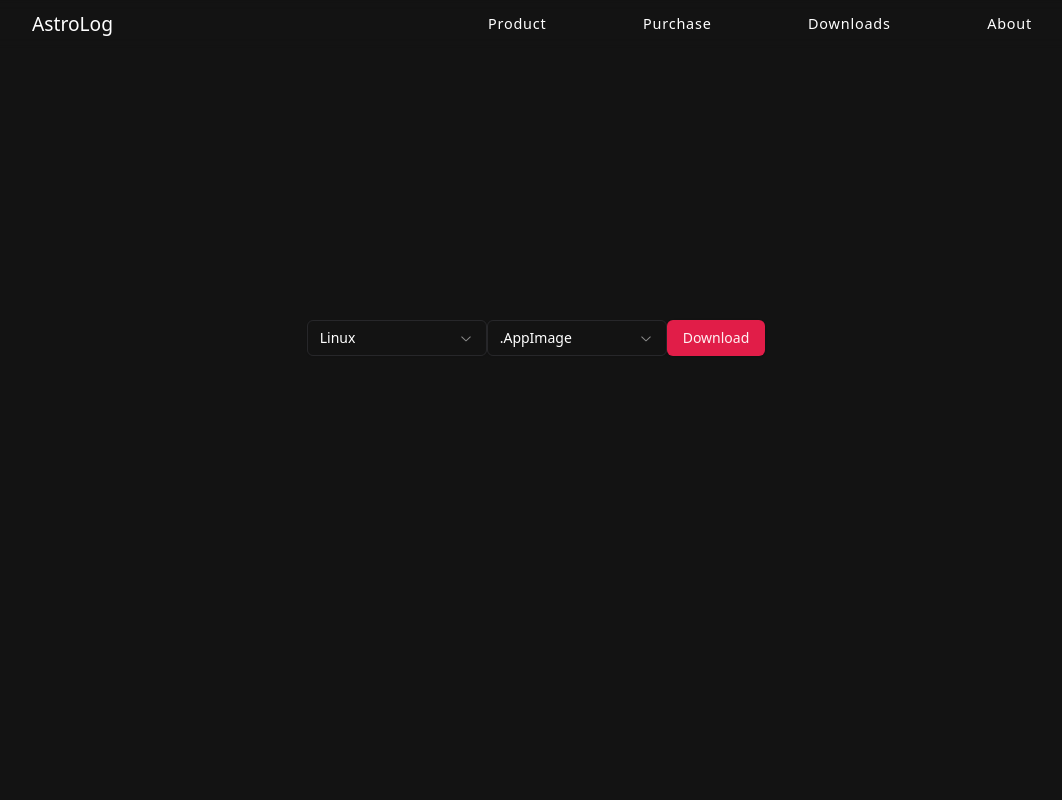
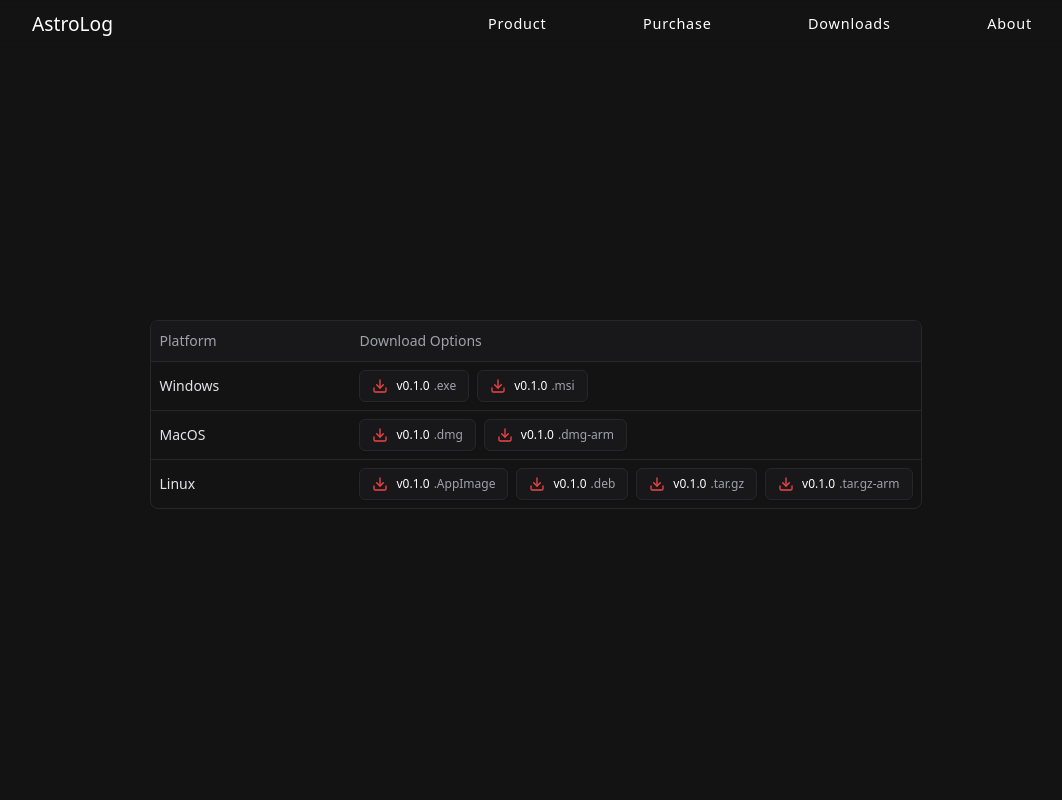
Before and after one commit to astrolog-app/website, a Next.js app: page /downloads in a window 1280 px wide. Shown: the top 800 px of the page, without its empty margins (104-1166 px from the left). Built offline with nearby package versions, Linux system fonts and the light colour scheme.

Commit message:
feat: download table

```diff
--- a/package.json
+++ b/package.json
@@ -10,7 +10,6 @@
   },
   "dependencies": {
     "@radix-ui/react-icons": "^1.3.0",
-    "@radix-ui/react-select": "^2.2.2",
     "@radix-ui/react-separator": "^1.1.1",
     "@radix-ui/react-slot": "^1.1.0",
     "class-variance-authority": "^0.7.0",
--- a/src/app/downloads/page.tsx
+++ b/src/app/downloads/page.tsx
@@ -1,15 +1,15 @@
 import Page from "@/components/page/page";
 import NavBar from "@/components/navBar";
 import PageContent from "@/components/page/pageContent";
+import Footer from "@/components/footer";
 import DownloadSelection from "@/components/page/downloadSelection";
-import Footer from "@/components/footer";
 
 export default function Downloads() {
     return (
         <Page>
             <NavBar/>
             <PageContent>
-                <DownloadSelection className='mt-80' />
+                <DownloadSelection className="mt-80" />
             </PageContent>
             <Footer/>
         </Page>
--- a/src/components/page/downloadSelection.tsx
+++ b/src/components/page/downloadSelection.tsx
@@ -1,17 +1,17 @@
 "use client";
 
-import {Select, SelectContent, SelectItem, SelectTrigger, SelectValue} from "@/components/ui/select";
 import {Button} from "@/components/ui/button";
-import {useEffect, useState} from "react";
+import {Table, TableBody, TableCell, TableHead, TableHeader, TableRow} from "@/components/ui/table";
+import {Download} from "lucide-react";
 import {cn} from "@/lib/utils";
 
-const osExtensions: Record<string, string[]> = {
+const downloadOptions = {
     windows: [".exe", ".msi"],
-    macos: [".dmg", ".dmg-arm"],
+    macOS: [".dmg", ".dmg-arm"],
     linux: [".AppImage", ".deb", ".tar.gz", ".tar.gz-arm"],
-};
+}
 
-const version = "0.1.0";
+const version = "0.1.0"
 const basePath = `https://github.com/astrolog-app/astrolog/releases/download/astrolog-v${version}/`;
 
 const downloadLinks: Record<string, Record<string, string>> = {
@@ -32,60 +32,48 @@
 };
 
 export default function DownloadSelection({ className }: { className?: string }) {
-    const [selectedOS, setSelectedOS] = useState<string>("windows");
-    const [selectedExt, setSelectedExt] = useState<string>(".exe");
-
-    useEffect(() => {
-        const platform = navigator.userAgent.toLowerCase();
-
-        if (platform.includes("win")) setSelectedOS("windows");
-        else if (platform.includes("mac")) setSelectedOS("macos");
-        else if (platform.includes("linux")) setSelectedOS("linux");
-        else setSelectedOS("windows");
-    }, []);
-
-    useEffect(() => {
-        if (selectedOS) {
-            setSelectedExt(osExtensions[selectedOS][0]);
-        }
-    }, [selectedOS]);
-
     return (
-        <div className={cn(className, "flex")}>
-            <Select value={selectedOS} onValueChange={(value) => setSelectedOS(value)}>
-                <SelectTrigger className="w-[180px]">
-                    <SelectValue placeholder="Operating System" />
-                </SelectTrigger>
-                <SelectContent>
-                    <SelectItem value="windows">Windows</SelectItem>
-                    <SelectItem value="macos">MacOS</SelectItem>
-                    <SelectItem value="linux">Linux</SelectItem>
-                </SelectContent>
-            </Select>
-
-            <Select value={selectedExt} onValueChange={(value) => setSelectedExt(value)}>
-                <SelectTrigger className="w-[180px]">
-                    <SelectValue placeholder="File Extension" />
-                </SelectTrigger>
-                <SelectContent>
-                    {selectedOS &&
-                        osExtensions[selectedOS].map((ext) => (
-                            <SelectItem key={ext} value={ext}>
-                                {ext}
-                            </SelectItem>
-                        ))}
-                </SelectContent>
-            </Select>
-
-            <Button
-                onClick={() => {
-                    const url = downloadLinks[selectedOS]?.[selectedExt];
-                    if (url) window.open(url, "_blank");
-                }}
-            >
-
-                Download
-            </Button>
+        <div className={cn(className, "mt-80 rounded-lg border border-zinc-800 overflow-hidden")}>
+            <Table>
+                <TableHeader className="bg-zinc-900">
+                    <TableRow className="hover:bg-zinc-900/80">
+                        <TableHead className="text-zinc-400 w-[200px]">Platform</TableHead>
+                        <TableHead className="text-zinc-400">Download Options</TableHead>
+                    </TableRow>
+                </TableHeader>
+                <TableBody>
+                    {Object.entries(downloadOptions).map(([os, extensions]) => (
+                        <TableRow key={os} className="border-zinc-800 hover:bg-zinc-900/50">
+                            <TableCell className="font-medium capitalize text-zinc-200">{os}</TableCell>
+                            <TableCell>
+                                <div className="flex flex-wrap gap-2">
+                                    {extensions.map((ext) => (
+                                        <Button
+                                            key={ext}
+                                            variant="outline"
+                                            size="sm"
+                                            className="border-zinc-800 bg-zinc-900 hover:bg-red-950 hover:text-red-400 hover:border-red-900 transition-colors"
+                                            onClick={() => {
+                                                const url = downloadLinks[os][ext];
+                                                const a = document.createElement('a');
+                                                a.href = url;
+                                                a.download = '';
+                                                document.body.appendChild(a);
+                                                a.click();
+                                                document.body.removeChild(a);
+                                            }}
+                                        >
+                                            <Download className="mr-2 h-4 w-4 text-red-500"/>
+                                            <span className="mr-1">v{version}</span>
+                                            <span className="text-zinc-400">{ext}</span>
+                                        </Button>
+                                    ))}
+                                </div>
+                            </TableCell>
+                        </TableRow>
+                    ))}
+                </TableBody>
+            </Table>
         </div>
     );
 }
--- a/src/components/ui/select.tsx
+++ /dev/null
@@ -1,158 +0,0 @@
-"use client"
-
-import * as React from "react"
-import * as SelectPrimitive from "@radix-ui/react-select"
-import { cn } from "@/lib/utils"
-import { CheckIcon, ChevronDownIcon, ChevronUpIcon } from "@radix-ui/react-icons"
-
-const Select = SelectPrimitive.Root
-
-const SelectGroup = SelectPrimitive.Group
-
-const SelectValue = SelectPrimitive.Value
-
-const SelectTrigger = React.forwardRef<
-  React.ElementRef<typeof SelectPrimitive.Trigger>,
-  React.ComponentPropsWithoutRef<typeof SelectPrimitive.Trigger>
->(({ className, children, ...props }, ref) => (
-  <SelectPrimitive.Trigger
-    ref={ref}
-    className={cn(
-      "flex h-9 w-full items-center justify-between whitespace-nowrap rounded-md border border-input bg-transparent px-3 py-2 text-sm shadow-sm ring-offset-background data-[placeholder]:text-muted-foreground focus:outline-none focus:ring-1 focus:ring-ring disabled:cursor-not-allowed disabled:opacity-50 [&>span]:line-clamp-1",
-      className
-    )}
-    {...props}
-  >
-    {children}
-    <SelectPrimitive.Icon asChild>
-      <ChevronDownIcon className="h-4 w-4 opacity-50" />
-    </SelectPrimitive.Icon>
-  </SelectPrimitive.Trigger>
-))
-SelectTrigger.displayName = SelectPrimitive.Trigger.displayName
-
-const SelectScrollUpButton = React.forwardRef<
-  React.ElementRef<typeof SelectPrimitive.ScrollUpButton>,
-  React.ComponentPropsWithoutRef<typeof SelectPrimitive.ScrollUpButton>
->(({ className, ...props }, ref) => (
-  <SelectPrimitive.ScrollUpButton
-    ref={ref}
-    className={cn(
-      "flex cursor-default items-center justify-center py-1",
-      className
-    )}
-    {...props}
-  >
-    <ChevronUpIcon className="h-4 w-4" />
-  </SelectPrimitive.ScrollUpButton>
-))
-SelectScrollUpButton.displayName = SelectPrimitive.ScrollUpButton.displayName
-
-const SelectScrollDownButton = React.forwardRef<
-  React.ElementRef<typeof SelectPrimitive.ScrollDownButton>,
-  React.ComponentPropsWithoutRef<typeof SelectPrimitive.ScrollDownButton>
->(({ className, ...props }, ref) => (
-  <SelectPrimitive.ScrollDownButton
-    ref={ref}
-    className={cn(
-      "flex cursor-default items-center justify-center py-1",
-      className
-    )}
-    {...props}
-  >
-    <ChevronDownIcon className="h-4 w-4" />
-  </SelectPrimitive.ScrollDownButton>
-))
-SelectScrollDownButton.displayName =
-  SelectPrimitive.ScrollDownButton.displayName
-
-const SelectContent = React.forwardRef<
-  React.ElementRef<typeof SelectPrimitive.Content>,
-  React.ComponentPropsWithoutRef<typeof SelectPrimitive.Content>
->(({ className, children, position = "popper", ...props }, ref) => (
-  <SelectPrimitive.Portal>
-    <SelectPrimitive.Content
-      ref={ref}
-      className={cn(
-        "relative z-50 max-h-[--radix-select-content-available-height] min-w-[8rem] overflow-y-auto overflow-x-hidden rounded-md border bg-popover text-popover-foreground shadow-md data-[state=open]:animate-in data-[state=closed]:animate-out data-[state=closed]:fade-out-0 data-[state=open]:fade-in-0 data-[state=closed]:zoom-out-95 data-[state=open]:zoom-in-95 data-[side=bottom]:slide-in-from-top-2 data-[side=left]:slide-in-from-right-2 data-[side=right]:slide-in-from-left-2 data-[side=top]:slide-in-from-bottom-2 origin-[--radix-select-content-transform-origin]",
-        position === "popper" &&
-          "data-[side=bottom]:translate-y-1 data-[side=left]:-translate-x-1 data-[side=right]:translate-x-1 data-[side=top]:-translate-y-1",
-        className
-      )}
-      position={position}
-      {...props}
-    >
-      <SelectScrollUpButton />
-      <SelectPrimitive.Viewport
-        className={cn(
-          "p-1",
-          position === "popper" &&
-            "h-[var(--radix-select-trigger-height)] w-full min-w-[var(--radix-select-trigger-width)]"
-        )}
-      >
-        {children}
-      </SelectPrimitive.Viewport>
-      <SelectScrollDownButton />
-    </SelectPrimitive.Content>
-  </SelectPrimitive.Portal>
-))
-SelectContent.displayName = SelectPrimitive.Content.displayName
-
-const SelectLabel = React.forwardRef<
-  React.ElementRef<typeof SelectPrimitive.Label>,
-  React.ComponentPropsWithoutRef<typeof SelectPrimitive.Label>
->(({ className, ...props }, ref) => (
-  <SelectPrimitive.Label
-    ref={ref}
-    className={cn("px-2 py-1.5 text-sm font-semibold", className)}
-    {...props}
-  />
-))
-SelectLabel.displayName = SelectPrimitive.Label.displayName
-
-const SelectItem = React.forwardRef<
-  React.ElementRef<typeof SelectPrimitive.Item>,
-  React.ComponentPropsWithoutRef<typeof SelectPrimitive.Item>
->(({ className, children, ...props }, ref) => (
-  <SelectPrimitive.Item
-    ref={ref}
-    className={cn(
-      "relative flex w-full cursor-default select-none items-center rounded-sm py-1.5 pl-2 pr-8 text-sm outline-none focus:bg-accent focus:text-accent-foreground data-[disabled]:pointer-events-none data-[disabled]:opacity-50",
-      className
-    )}
-    {...props}
-  >
-    <span className="absolute right-2 flex h-3.5 w-3.5 items-center justify-center">
-      <SelectPrimitive.ItemIndicator>
-        <CheckIcon className="h-4 w-4" />
-      </SelectPrimitive.ItemIndicator>
-    </span>
-    <SelectPrimitive.ItemText>{children}</SelectPrimitive.ItemText>
-  </SelectPrimitive.Item>
-))
-SelectItem.displayName = SelectPrimitive.Item.displayName
-
-const SelectSeparator = React.forwardRef<
-  React.ElementRef<typeof SelectPrimitive.Separator>,
-  React.ComponentPropsWithoutRef<typeof SelectPrimitive.Separator>
->(({ className, ...props }, ref) => (
-  <SelectPrimitive.Separator
-    ref={ref}
-    className={cn("-mx-1 my-1 h-px bg-muted", className)}
-    {...props}
-  />
-))
-SelectSeparator.displayName = SelectPrimitive.Separator.displayName
-
-export {
-  Select,
-  SelectGroup,
-  SelectValue,
-  SelectTrigger,
-  SelectContent,
-  SelectLabel,
-  SelectItem,
-  SelectSeparator,
-  SelectScrollUpButton,
-  SelectScrollDownButton,
-}
--- /dev/null
+++ b/src/components/ui/table.tsx
@@ -0,0 +1,120 @@
+import * as React from "react"
+
+import { cn } from "@/lib/utils"
+
+const Table = React.forwardRef<
+  HTMLTableElement,
+  React.HTMLAttributes<HTMLTableElement>
+>(({ className, ...props }, ref) => (
+  <div className="relative w-full overflow-auto">
+    <table
+      ref={ref}
+      className={cn("w-full caption-bottom text-sm", className)}
+      {...props}
+    />
+  </div>
+))
+Table.displayName = "Table"
+
+const TableHeader = React.forwardRef<
+  HTMLTableSectionElement,
+  React.HTMLAttributes<HTMLTableSectionElement>
+>(({ className, ...props }, ref) => (
+  <thead ref={ref} className={cn("[&_tr]:border-b", className)} {...props} />
+))
+TableHeader.displayName = "TableHeader"
+
+const TableBody = React.forwardRef<
+  HTMLTableSectionElement,
+  React.HTMLAttributes<HTMLTableSectionElement>
+>(({ className, ...props }, ref) => (
+  <tbody
+    ref={ref}
+    className={cn("[&_tr:last-child]:border-0", className)}
+    {...props}
+  />
+))
+TableBody.displayName = "TableBody"
+
+const TableFooter = React.forwardRef<
+  HTMLTableSectionElement,
+  React.HTMLAttributes<HTMLTableSectionElement>
+>(({ className, ...props }, ref) => (
+  <tfoot
+    ref={ref}
+    className={cn(
+      "border-t bg-muted/50 font-medium [&>tr]:last:border-b-0",
+      className
+    )}
+    {...props}
+  />
+))
+TableFooter.displayName = "TableFooter"
+
+const TableRow = React.forwardRef<
+  HTMLTableRowElement,
+  React.HTMLAttributes<HTMLTableRowElement>
+>(({ className, ...props }, ref) => (
+  <tr
+    ref={ref}
+    className={cn(
+      "border-b transition-colors hover:bg-muted/50 data-[state=selected]:bg-muted",
+      className
+    )}
+    {...props}
+  />
+))
+TableRow.displayName = "TableRow"
+
+const TableHead = React.forwardRef<
+  HTMLTableCellElement,
+  React.ThHTMLAttributes<HTMLTableCellElement>
+>(({ className, ...props }, ref) => (
+  <th
+    ref={ref}
+    className={cn(
+      "h-10 px-2 text-left align-middle font-medium text-muted-foreground [&:has([role=checkbox])]:pr-0 [&>[role=checkbox]]:translate-y-[2px]",
+      className
+    )}
+    {...props}
+  />
+))
+TableHead.displayName = "TableHead"
+
+const TableCell = React.forwardRef<
+  HTMLTableCellElement,
+  React.TdHTMLAttributes<HTMLTableCellElement>
+>(({ className, ...props }, ref) => (
+  <td
+    ref={ref}
+    className={cn(
+      "p-2 align-middle [&:has([role=checkbox])]:pr-0 [&>[role=checkbox]]:translate-y-[2px]",
+      className
+    )}
+    {...props}
+  />
+))
+TableCell.displayName = "TableCell"
+
+const TableCaption = React.forwardRef<
+  HTMLTableCaptionElement,
+  React.HTMLAttributes<HTMLTableCaptionElement>
+>(({ className, ...props }, ref) => (
+  <caption
+    ref={ref}
+    className={cn("mt-4 text-sm text-muted-foreground", className)}
+    {...props}
+  />
+))
+TableCaption.displayName = "TableCaption"
+
+export {
+  Table,
+  TableHeader,
+  TableBody,
+  TableFooter,
+  TableHead,
+  TableRow,
+  TableCell,
+  TableCaption,
+}
```
